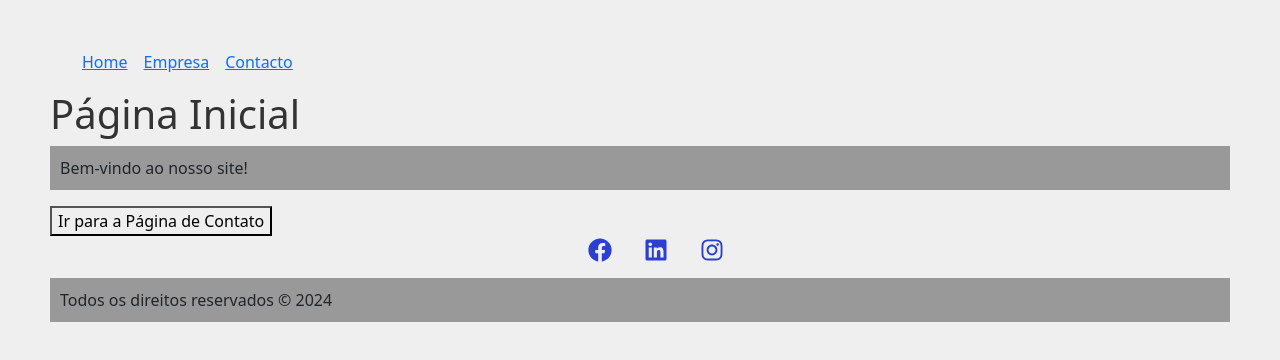
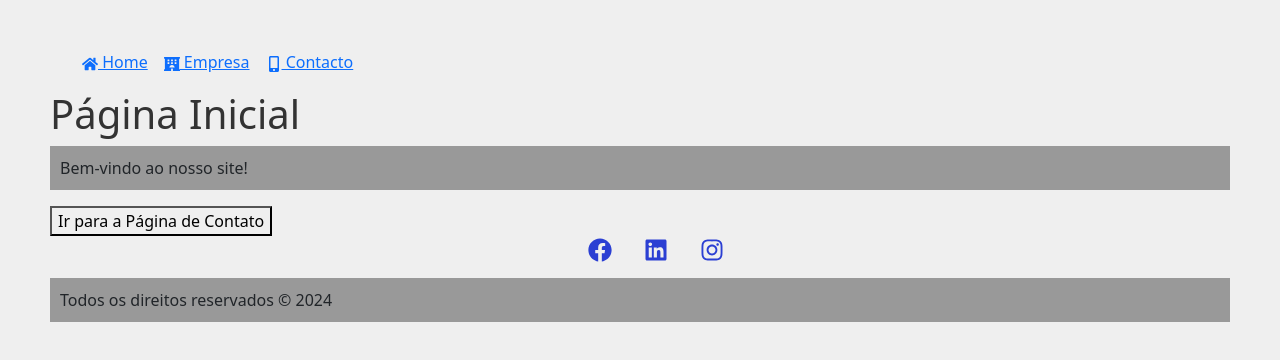
Before and after one commit to adelsonsaguateDev/react_app, a React (Create React App) app: page / in a window 1280 px wide. Shown: the top 360 px of the page. Built offline with nearby package versions, Linux system fonts and the light colour scheme.

Commit message:
Adicionado icons no navbar

```diff
--- a/src/components/layout/NavBar.js
+++ b/src/components/layout/NavBar.js
@@ -1,17 +1,19 @@
 import { Link } from "react-router-dom";
 import styles from './Navbar.module.css';
+import { FaHome, FaMobileAlt , FaHotel  } from "react-icons/fa";
+
 function NavBar(){
     return (
         <nav>
         <ul className={styles.list}>
           <li className={styles.item}>
-            <Link to="/">Home</Link>
+            <Link to="/"><FaHome /> Home</Link>
           </li>
           <li className={styles.item}>
-            <Link to="/empresa">Empresa</Link>
+            <Link to="/empresa"><FaHotel /> Empresa</Link>
           </li>
           <li className={styles.item}>
-            <Link to="/contacto">Contacto</Link>
+            <Link to="/contacto"><FaMobileAlt /> Contacto</Link>
           </li>
         </ul>
       </nav>
```
